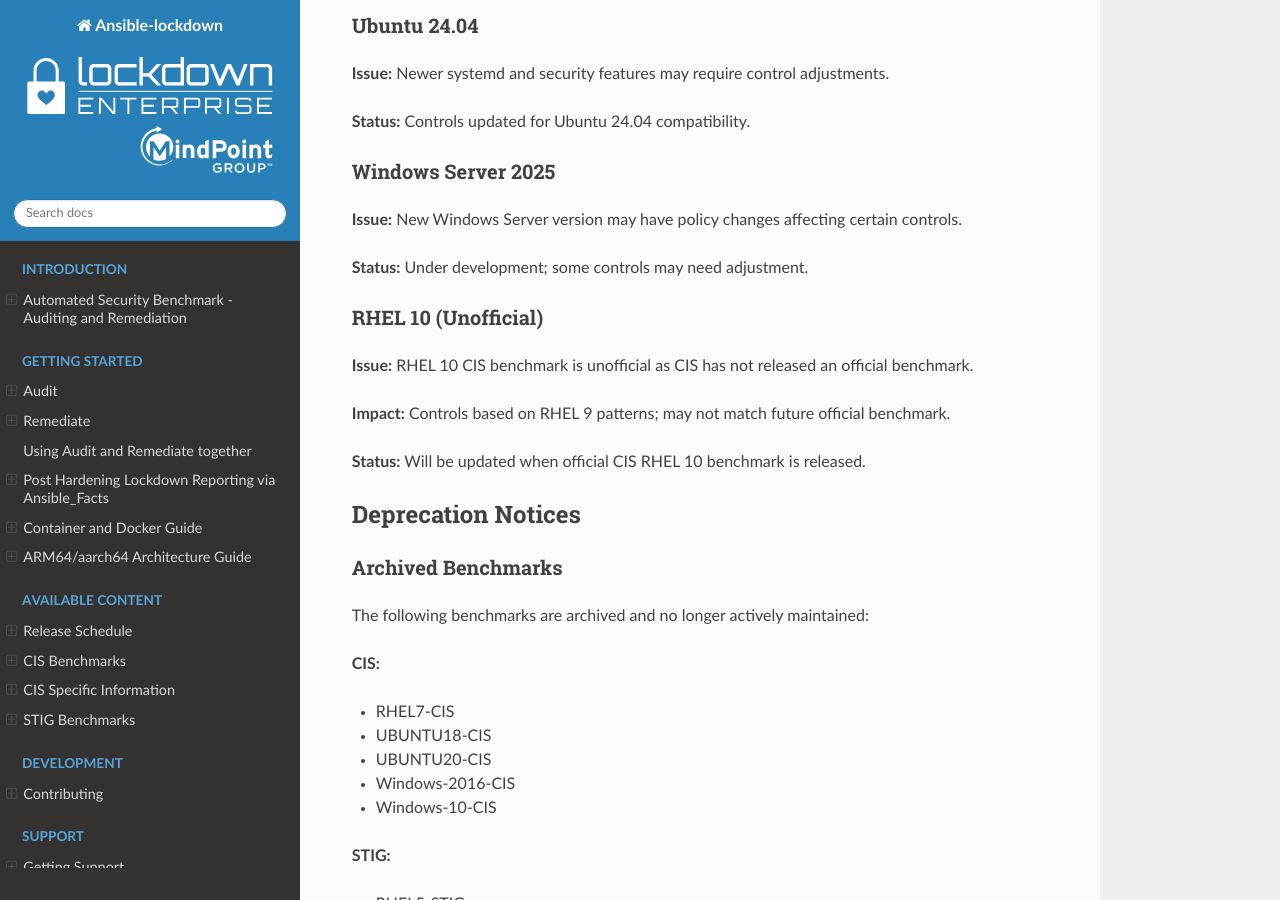
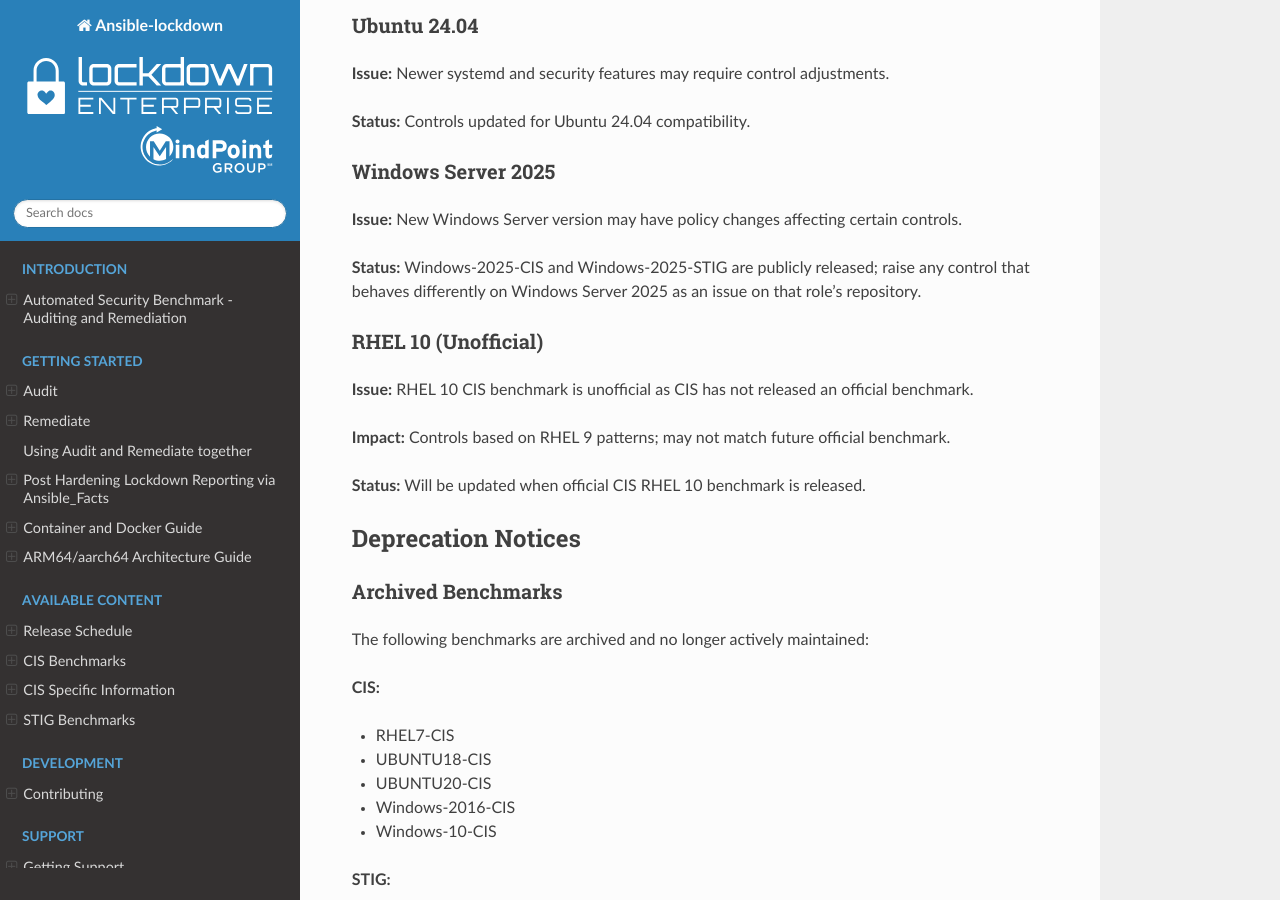
Before and after one commit to ansible-lockdown/MPG-AL-READTHEDOCS, a Sphinx documentation site: the page built from docs/source/known_issues.rst, in a window 1280 px wide and 900 px high, scrolled down 5006 px. Built offline with Sphinx 7.4.7 and the Read the Docs theme 3.1.0, drawn with Linux system fonts in a browser that asks for light colours.

Commit message:
Reword the Windows Server 2025 known issue status
Signed-off-by: Frederick Witty <frederick.witty@gotyto.com>

```diff
--- a/docs/source/known_issues.rst
+++ b/docs/source/known_issues.rst
@@ -220,7 +220,7 @@
 
 **Issue:** New Windows Server version may have policy changes affecting certain controls.
 
-**Status:** Under development; some controls may need adjustment.
+**Status:** Windows-2025-CIS and Windows-2025-STIG are publicly released; raise any control that behaves differently on Windows Server 2025 as an issue on that role's repository.
 
 RHEL 10 (Unofficial)
 ^^^^^^^^^^^^^^^^^^^^
```
Also changed, not shown: CHANGELOG.md (+2 -0 lines).
